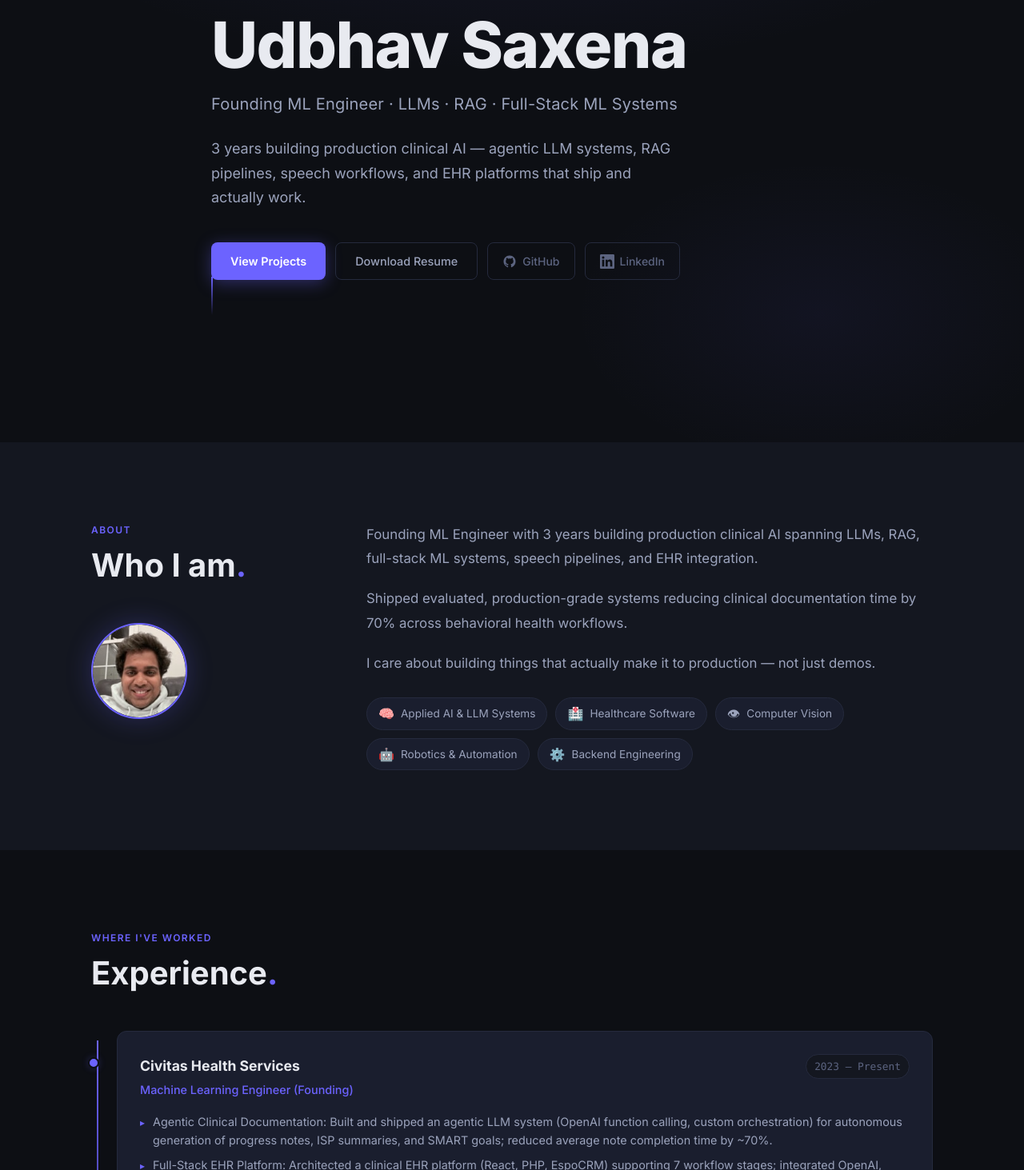
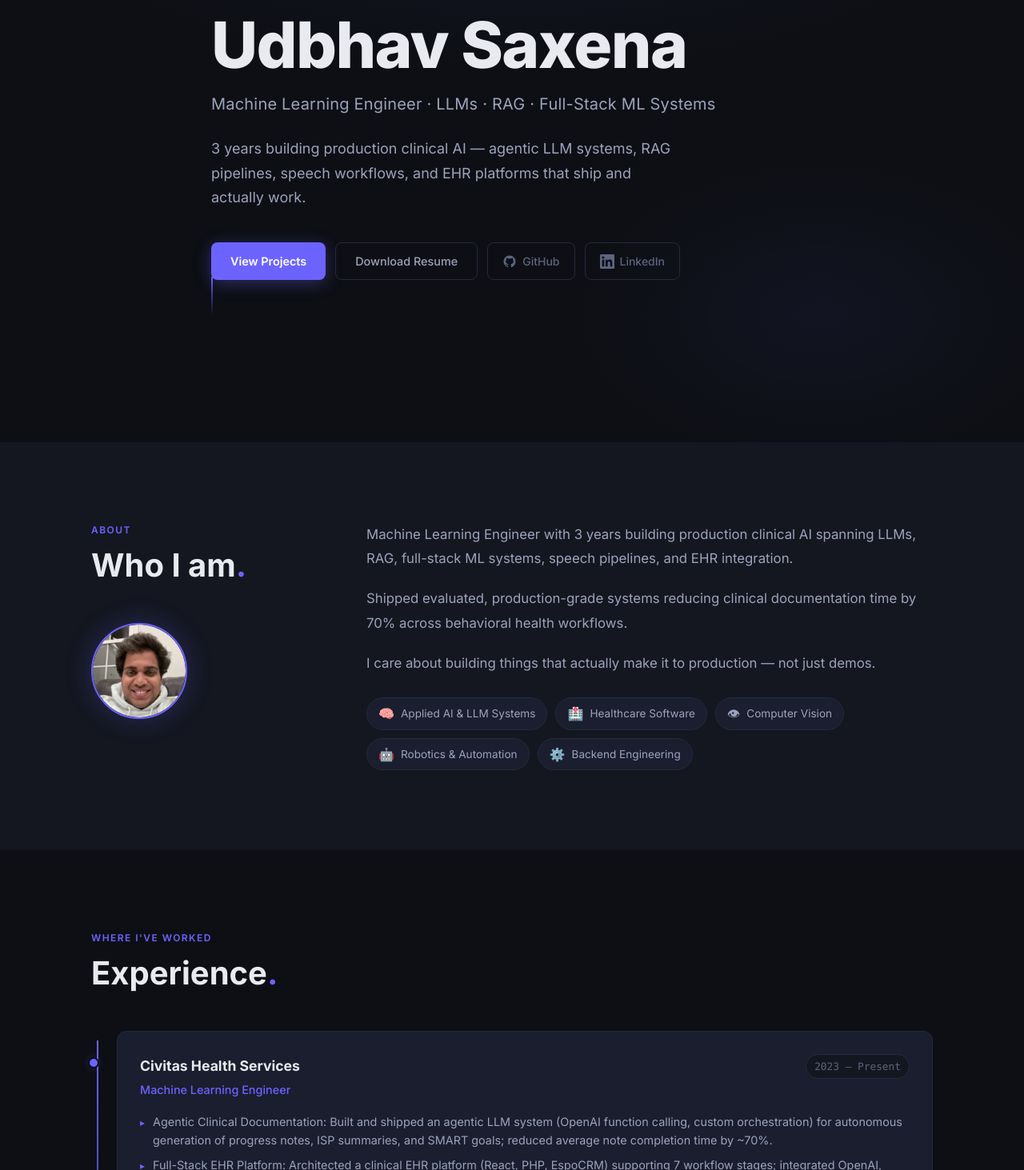
Before and after one commit to udbhavsaxena/udbhavsaxena.github.io, a React (Vite) app: page / in a window 1280 px wide. Shown: the part 247-1710 px from the top of the page at 80% size. Built offline with nearby package versions, Linux system fonts and the light colour scheme.

Commit message:
replace Founding ML Engineer with Machine Learning Engineer

```diff
--- a/src/data/content.js
+++ b/src/data/content.js
@@ -3,7 +3,7 @@
 
 export const meta = {
   name: "Udbhav Saxena",
-  title: "Founding ML Engineer · LLMs · RAG · Full-Stack ML Systems",
+  title: "Machine Learning Engineer · LLMs · RAG · Full-Stack ML Systems",
   pitch:
     "3 years building production clinical AI — agentic LLM systems, RAG pipelines, speech workflows, and EHR platforms that ship and actually work.",
   email: "udbhav.saxena@gmail.com",
@@ -13,14 +13,14 @@ export const meta = {
   photo: "/e.png",
 };
 
-export const about = `Founding ML Engineer with 3 years building production clinical AI spanning LLMs, RAG, full-stack ML systems, speech pipelines, and EHR integration.
+export const about = `Machine Learning Engineer with 3 years building production clinical AI spanning LLMs, RAG, full-stack ML systems, speech pipelines, and EHR integration.
 Shipped evaluated, production-grade systems reducing clinical documentation time by 70% across behavioral health workflows.
 I care about building things that actually make it to production — not just demos.`;
 
 export const experience = [
   {
     company: "Civitas Health Services",
-    role: "Machine Learning Engineer (Founding)",
+    role: "Machine Learning Engineer",
     period: "2023 – Present",
     bullets: [
       "Agentic Clinical Documentation: Built and shipped an agentic LLM system (OpenAI function calling, custom orchestration) for autonomous generation of progress notes, ISP summaries, and SMART goals; reduced average note completion time by ~70%.",
```
